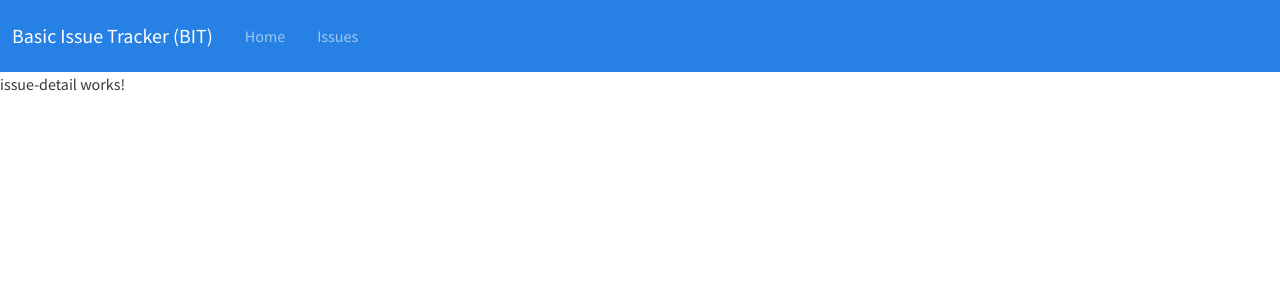
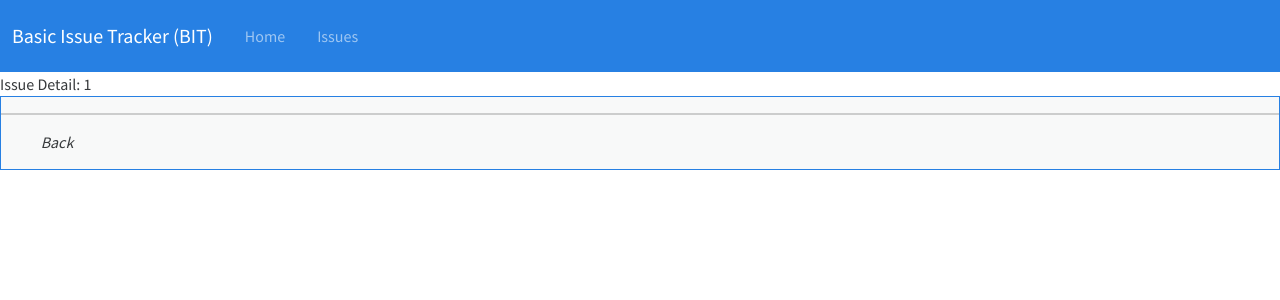
Before and after one commit to mikej6502/basic-issue-tracker-ui, an Angular app: page /issues/1 in a window 1280 px wide. Shown: the top 300 px of the page. Built offline with nearby package versions, Linux system fonts and the light colour scheme; no server answers.

Commit message:
Added detail component to get details of the issue. Hooked up navigation

```diff
--- a/src/app/app.component.html
+++ b/src/app/app.component.html
@@ -4,8 +4,8 @@
     <a class="navbar-brand">{{pageTitle}}</a>
     <div class="collapse navbar-collapse" id="navbarColor02">
       <ul class="navbar-nav me-auto">
-        <li class="nav-link"><a class="nav-link" [routerLink]="'/home'">Home</a></li>
-        <li class="nav-link"><a class="nav-link" [routerLink]="'/issues'">Issues</a></li>
+        <li class="nav-link" routerLinkActive='active'><a class="nav-link" [routerLink]="'/home'">Home</a></li>
+        <li class="nav-link" routerLinkActive='active'><a class="nav-link" [routerLink]="'/issues'">Issues</a></li>
       </ul>
     </div>
   </div>
--- a/src/app/issue-detail/issue-detail.component.html
+++ b/src/app/issue-detail/issue-detail.component.html
@@ -1 +1,10 @@
-<p>issue-detail works!</p>
+{{pageTitle}}
+<div class="card border-primary">
+    <div class="card-header">{{task?.title}}</div>
+    <div class="card-body" *ngIf='task'>{{task.description}}</div>
+    <div class="card-footer">
+        <button class="btn" (click)="onBack()" style="width:80px">
+            <i class="fa fa-chevron-left">Back</i>
+        </button>
+    </div>
+</div>
--- a/src/app/issue-detail/issue-detail.component.ts
+++ b/src/app/issue-detail/issue-detail.component.ts
@@ -1,4 +1,8 @@
 import { Component, OnInit } from '@angular/core';
+import {ActivatedRoute, Router} from "@angular/router";
+import { ITask } from "../task";
+import {IssuesListService} from "../issues-list/issues-list-service";
+import {IssuesService} from "./issues-service";
 
 @Component({
   selector: 'app-issue-detail',
@@ -6,10 +10,25 @@ import { Component, OnInit } from '@angular/core';
   styleUrls: ['./issue-detail.component.css']
 })
 export class IssueDetailComponent implements OnInit {
+  pageTitle = 'Issue Detail'
+  task: ITask | undefined
 
-  constructor() { }
+  constructor(private route: ActivatedRoute,
+              private router: Router,
+              private issueService: IssuesService) {
+
+  }
 
   ngOnInit(): void {
+    const id = Number(this.route.snapshot.paramMap.get('id'));
+    this.pageTitle += `: ${id}`
+
+    this.issueService.getIssue(id)
+        .subscribe( task => this.task = task);
   }
 
+
+  onBack(): void {
+    this.router.navigate(['issues']);
+  }
 }
--- /dev/null
+++ b/src/app/issue-detail/issues-service.ts
@@ -0,0 +1,19 @@
+import { Injectable } from "@angular/core";
+import { ITask } from "../task";
+import {HttpClient} from "@angular/common/http";
+import {Observable} from "rxjs";
+
+@Injectable({
+  providedIn: 'root'
+})
+export class IssuesService {
+  private todoSvcUrl = "http://localhost:8080/task/";
+
+  constructor(private http: HttpClient) {
+
+  }
+
+  getIssue(id: Number): Observable<ITask> {
+    return this.http.get<ITask>(this.todoSvcUrl + id);
+  }
+}
--- a/src/app/issues-list/issues-list.component.html
+++ b/src/app/issues-list/issues-list.component.html
@@ -20,7 +20,9 @@
       </thead>
       <tbody>
       <tr *ngFor='let task of tasks'>
-        <td>{{ task.id }}</td>
+        <td>
+          <a [routerLink]="['/issues', task.id]">{{ task.id }}</a>
+        </td>
         <td>{{ task.project }}</td>
         <td>{{ task.title }}</td>
         <td>{{ task.type }}</td>
```
